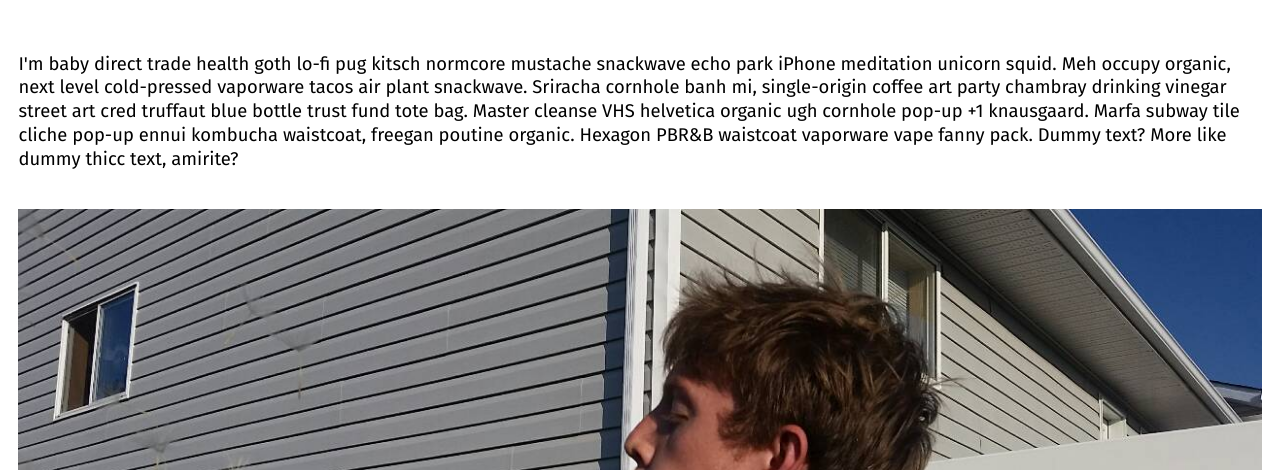
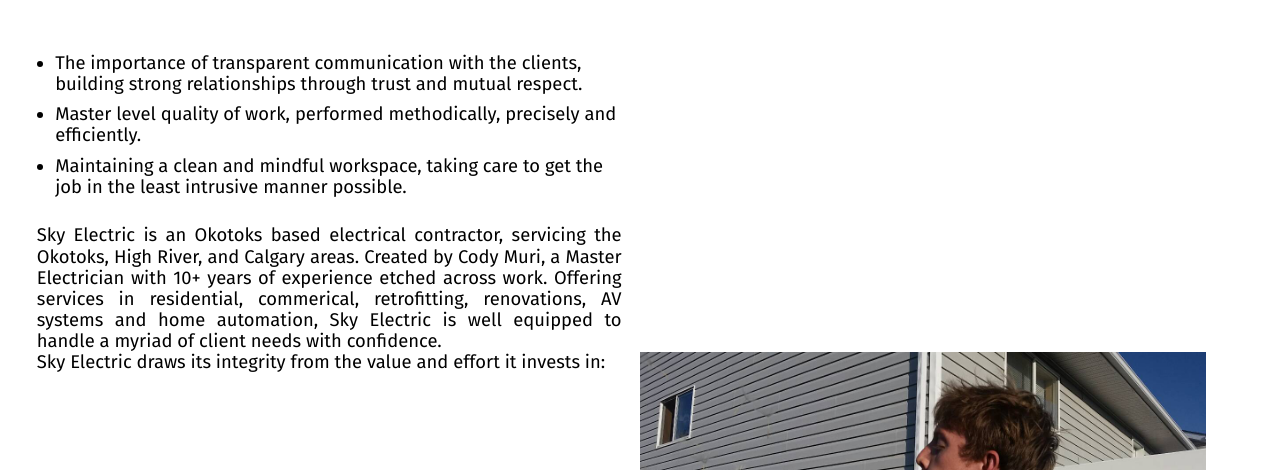
Before and after one commit to JulesRuby/skyelectric, a plain HTML site: page about.html in a window 1280 px wide. Shown: the part 482-952 px from the top of the page. Drawn offline with Linux system fonts and the light colour scheme.

Commit message:
Basic about section content

```diff
--- a/about.html
+++ b/about.html
@@ -11,6 +11,7 @@
 	<link rel="manifest" href="./site.webmanifest">
 	<link rel="stylesheet" href="./styles/destyle.css">
 	<link rel="stylesheet" href="./styles/root.css">
+	<link rel="stylesheet" href="./styles/about.css">
 </head>
 <body>
 	<div class="page-wrapper">
@@ -93,14 +94,28 @@
 		</header>
 
 		<main class="main">
-			<article class="section">
+			<article class="about">
 				<h2 class="section-heading">
 					About Sky Electric
 				</h2>
 
-				<p>I'm baby direct trade health goth lo-fi pug kitsch normcore mustache snackwave echo park iPhone meditation unicorn squid. Meh occupy organic, next level cold-pressed vaporware tacos air plant snackwave. Sriracha cornhole banh mi, single-origin coffee art party chambray drinking vinegar street art cred truffaut blue bottle trust fund tote bag. Master cleanse VHS helvetica organic ugh cornhole pop-up +1 knausgaard. Marfa subway tile cliche pop-up ennui kombucha waistcoat, freegan poutine organic. Hexagon PBR&B waistcoat vaporware vape fanny pack.
+				<!-- <p>I'm baby direct trade health goth lo-fi pug kitsch normcore mustache snackwave echo park iPhone meditation unicorn squid. Meh occupy organic, next level cold-pressed vaporware tacos air plant snackwave. Sriracha cornhole banh mi, single-origin coffee art party chambray drinking vinegar street art cred truffaut blue bottle trust fund tote bag. Master cleanse VHS helvetica organic ugh cornhole pop-up +1 knausgaard. Marfa subway tile cliche pop-up ennui kombucha waistcoat, freegan poutine organic. Hexagon PBR&B waistcoat vaporware vape fanny pack.
 
-				Dummy text? More like dummy thicc text, amirite?</p>
+				Dummy text? More like dummy thicc text, amirite?</p> -->
+
+				<p>
+					Sky Electric is an Okotoks based electrical contractor, servicing the Okotoks, High River, and Calgary areas. Created by Cody Muri, a Master Electrician with 10+ years of experience etched across work. Offering services in residential, commerical, retrofitting, renovations, AV systems and home automation, Sky Electric is well equipped to handle a myriad of client needs with confidence.
+				</p>
+
+				<p>
+					Sky Electric draws its integrity from the value and effort it invests in:
+				</p>
+
+				<ul>
+					<li>The importance of transparent communication with the clients, building strong relationships through trust and mutual respect.</li>
+					<li>Master level quality of work, performed methodically, precisely and efficiently.</li>
+					<li>Maintaining a clean and mindful workspace, taking care to get the job in the least intrusive manner possible.</li>
+				</ul>
 
 				<img class="article-image" src="./assets/images/aboutsky2.jpg" alt="About Sky!!">
 			</article>
--- a/styles/about.css
+++ b/styles/about.css
@@ -28,7 +28,51 @@
 	opacity: 0.6;
 }
 
+.about {
+	padding: var(--r4);
+}
+
+.about p,
+.about ul {
+	padding: var(--r4);
+	list-style: disc;
+}
+
+.about li {
+	padding-bottom: var(--r2);
+}
+
 .article-image {
 	max-width: calc(100% - (2 * var(--r4)));
 	margin: var(--r4);
 }
+
+@media screen and (min-width: 64rem) {
+	.about {
+		display: grid;
+		grid-template-columns: 1fr 1fr;
+
+		padding: var(--r6);
+	}
+
+	.about p {
+		grid-column: 1/2;
+		padding: 0 var(--r4) 0 0;
+		text-align: justify;
+	}
+
+	.about ul {
+		grid-column: 1/2;
+		grid-row: 2/3;
+	}
+
+	.about .section-heading {
+		grid-column: 1/-1;
+		text-align: center;
+	}
+
+	.article-image {
+		margin: 0;
+		grid-column: 2/3;
+	}
+}
--- a/styles/root.css
+++ b/styles/root.css
@@ -877,6 +877,7 @@
 
 	.contact-form-ul {
 		flex-grow: 1;
+		max-width: 700px;
 	}
 
 	.contact-form-ul li:last-child {
@@ -888,10 +889,13 @@
 	iframe.map {
 		margin: 0 auto;
 		height: 100%;
+		width: 85%;
 	}
 
 	.contact-form  {
+		margin: 0 auto;
 		flex-grow: 1;
+		max-width: 800px;
 		/* width: 80%; */
 	}
 
```
